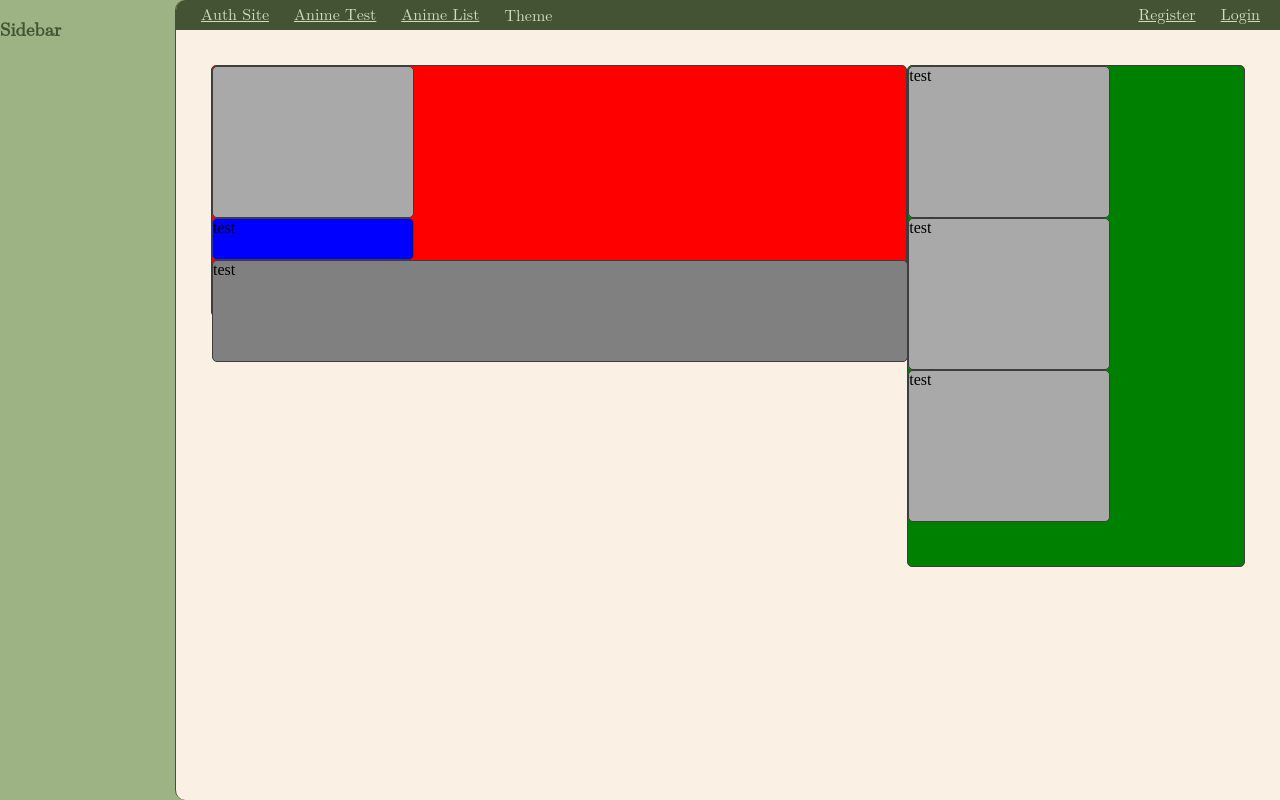
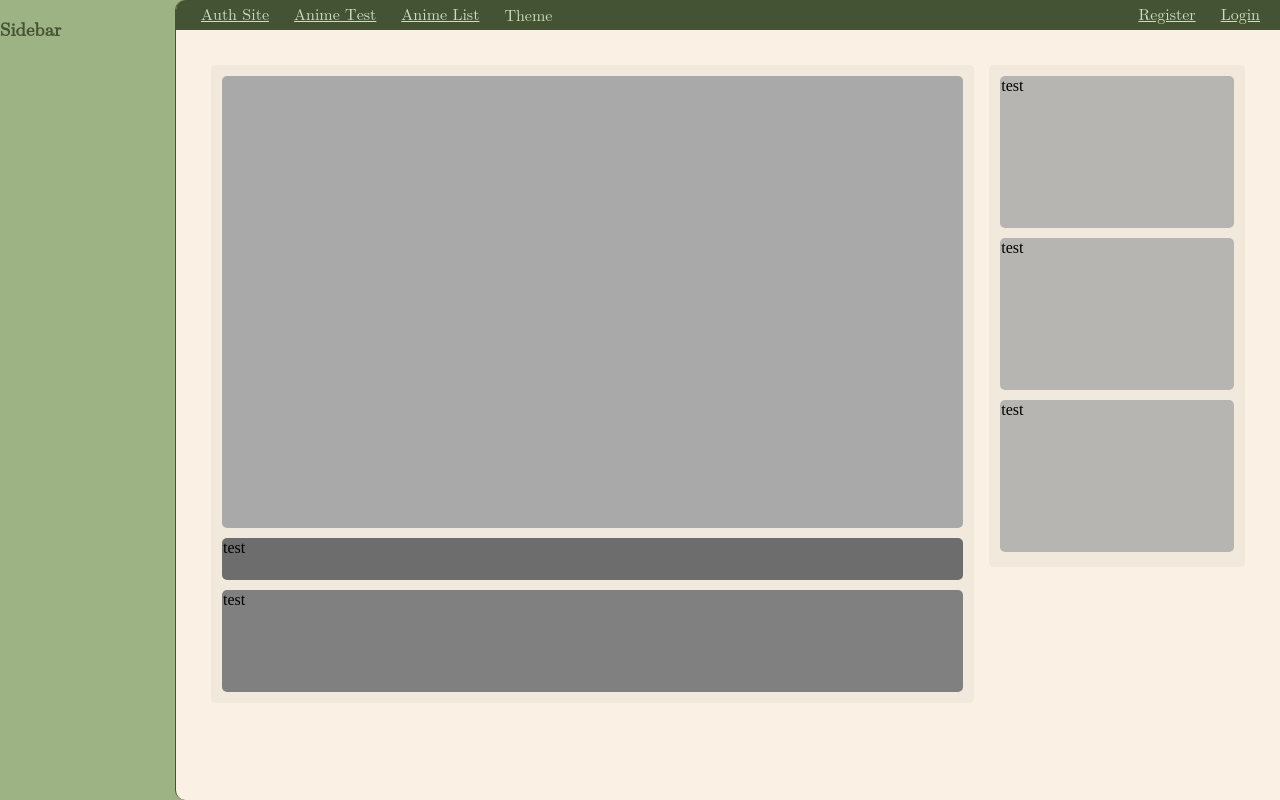
Before and after one commit to Warchafter/entertainment-advisor, a React (Create React App) app in the folder frontend/client/: page /detail-anime in a window 1280 px wide. Built offline with nearby package versions, Linux system fonts and the light colour scheme; no server answers.

Commit message:
finished detail skeleton

```diff
--- a/frontend/client/src/App.js
+++ b/frontend/client/src/App.js
@@ -17,6 +17,7 @@ import DetailAnime from "Containers/DetailAnime";
 import 'App.css';
 import { useDispatch } from "react-redux";
 import { themeList } from "shared/themeList";
+import AnimeWeeklyList from "Containers/AnimeWeeklyList";
 
 
 const App = () => {
@@ -99,6 +100,7 @@ const App = () => {
           <Route path='/anime-test' element={<AnimeTest />} />
           <Route path='/fav-anime-list' element={<FavoriteAnimeList />} />
           <Route path='/detail-anime' element={<DetailAnime />} />
+          <Route path='/weekly-anime' element={<AnimeWeeklyList />} />
           <Route path='/landing-page' element={<LandingPage />} />
         </Routes>
       </Router>
--- /dev/null
+++ b/frontend/client/src/Containers/AnimeWeeklyList.js
@@ -0,0 +1,23 @@
+import DefaultLayout from "hoc/Layout/DefaultLayout";
+import "./css/AnimeWeeklyList.css";
+
+const AnimeWeeklyList = () => {
+    return (
+        <DefaultLayout>
+            <div className="day-range-picker"></div>
+
+            <div className="day-title-wrp">
+                <div className="day-title">Test title for the Day</div>
+            </div>
+            <div className="list-wrp">
+                <div className="indv-title-item">1</div>
+                <div className="indv-title-item">1</div>
+                <div className="indv-title-item">11</div>
+                <div className="indv-title-item">1</div>
+                <div className="indv-title-item">1</div>
+            </div>
+        </DefaultLayout>
+    )
+}
+
+export default AnimeWeeklyList;
--- a/frontend/client/src/Containers/DetailAnime.js
+++ b/frontend/client/src/Containers/DetailAnime.js
@@ -23,7 +23,7 @@ const DetailAnime = () => {
                 </div>
             </div>
         </DefaultLayout>
-    )
+    );
 }
 
 export default DetailAnime;
--- /dev/null
+++ b/frontend/client/src/Containers/css/AnimeWeeklyList.css
@@ -0,0 +1,38 @@
+.day-range-picker {
+
+}
+
+.day-title-wrp {
+    display: flex;
+    justify-content: flex-start;
+    align-items: center;
+    min-height: 5ch;
+    width: auto;
+    margin: 15px;
+    border-top: 0px;
+    border-right: 0px;
+    border-bottom: 1px;
+    border-left: 4px;
+    border-style: solid;
+    border-color: rgba(0, 0, 0, 0.384);
+}
+
+.day-title {
+    padding-left: 10px;
+    font-size: large;
+    font-weight: 800;
+}
+
+.list-wrp {
+    display: flex;
+    align-items: center;
+    width: auto;
+    margin: 15px;
+}
+
+.indv-title-item {
+    height: 200px;
+    width: 100px;
+    margin-right: 15px;
+    background-color: rgba(56, 56, 56, 0.274);
+}
--- a/frontend/client/src/Containers/css/DetailAnime.css
+++ b/frontend/client/src/Containers/css/DetailAnime.css
@@ -9,7 +9,7 @@
 }
 
 .rnd-border-1 {
-    border-color: rgb(61, 61, 61);
+    border-color: rgba(61, 61, 61, 0);
     border-style: solid;
     border-width: 1px;
     border-radius: 5px;
@@ -17,36 +17,43 @@
 
 .left-container {
     width: 100%;
-    height: 250px;
-    background-color: red;
+    height: fit-content;
+    background-color: rgba(37, 37, 37, 0.041);
+    flex-basis: 75%;
 }
 
 .title-box {
-    background-color: blue;
+    background-color: rgb(109, 109, 109);
     min-height: 40px;
-    width: 200px;
+    width: auto;
+    margin: 10px;
 }
 
 .description-box {
-    width: 100%;
+    width: auto;
     min-height: 100px;
     background-color: gray;
+    margin: 10px;
 }
 
 .right-container {
-    width: 500px;
+    width: 100%;
     height: 500px;
-    background-color: green;
+    margin-left: 15px;
+    background-color: rgba(37, 37, 37, 0.041);
+    flex-basis: 25%;
 }
 
 .big-box {
-    width: 200px;
-    height: 150px;
+    width: auto;
+    height:450px;
     background-color: darkgrey;
+    margin: 10px;
 }
 
 .small-box {
-    width: 200px;
+    width: auto;
     height: 150px;
-    background-color: darkgrey;
+    background-color: rgba(169, 169, 169, 0.808);
+    margin: 10px 10px 10px 10px;
 }
```
